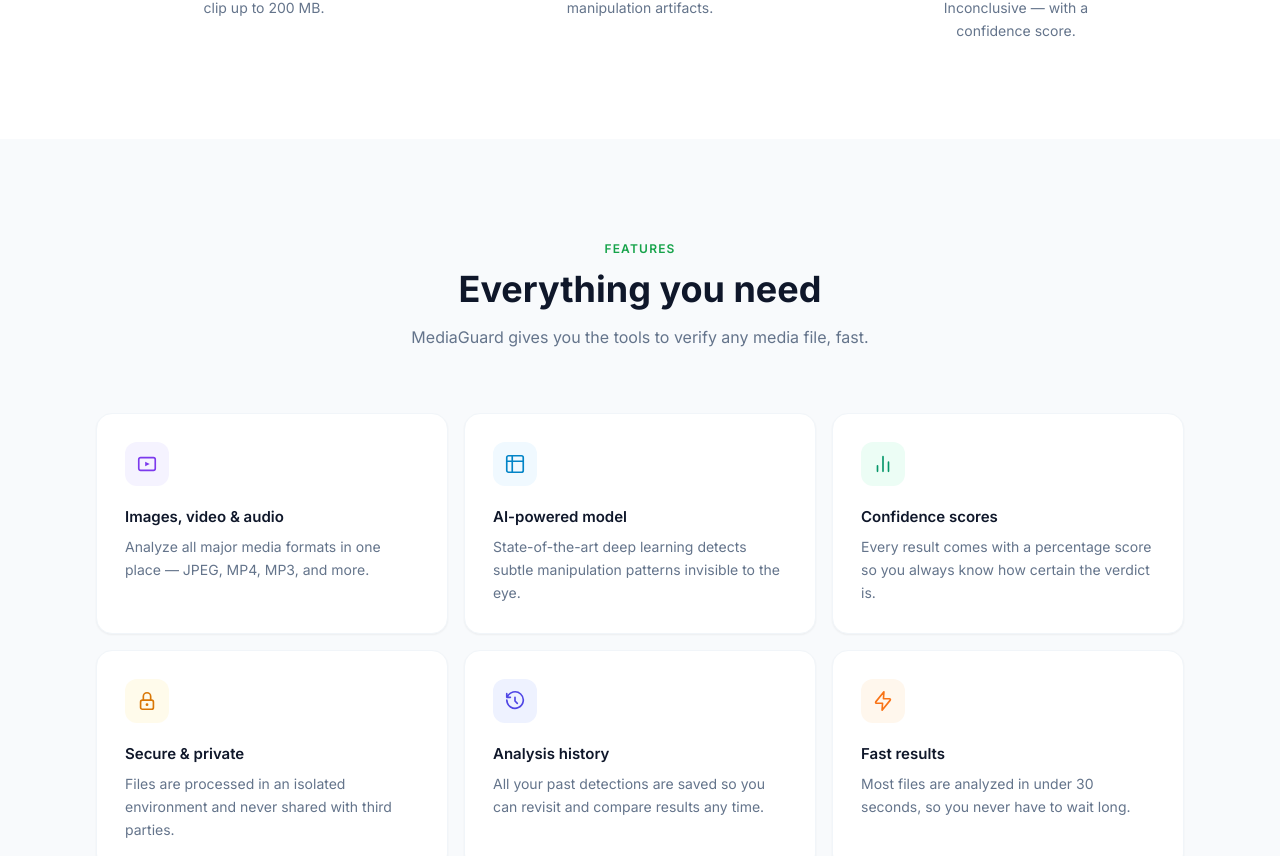
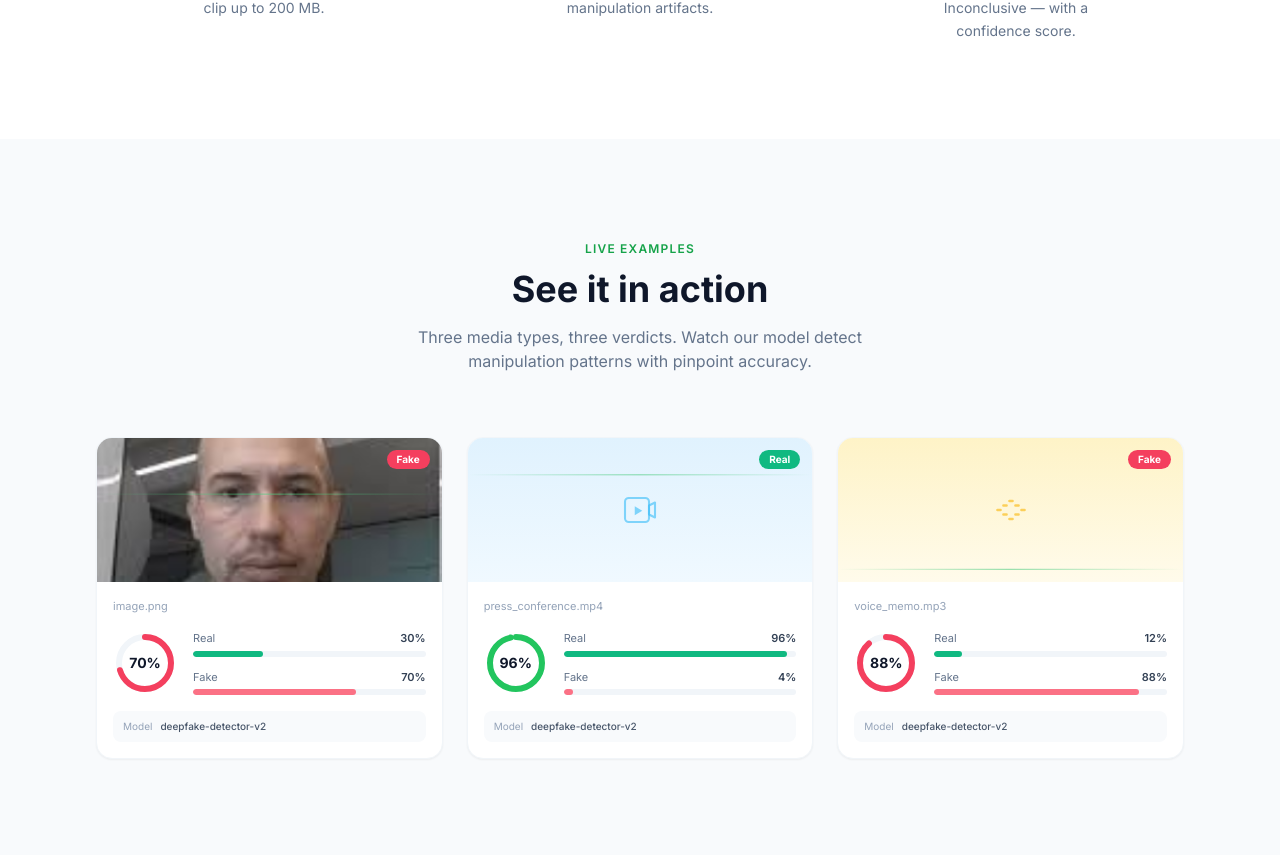
Before and after one commit to Tikava/mediaguard-webapp, a React (Vite) app: page / in a window 1280 px wide. Shown: the part 1254-2110 px from the top of the page. Built offline with nearby package versions, Linux system fonts and the light colour scheme; no server answers.

Commit message:
feat: add example media preview cards and corresponding icons to the landing page

```diff
--- a/src/locales/en.json
+++ b/src/locales/en.json
@@ -194,6 +194,11 @@
       "uc3b2": "Model and task ID logging",
       "uc3b3": "Private, no third-party sharing"
     },
+    "examples": {
+      "label": "Live examples",
+      "title": "See it in action",
+      "subtitle": "Three media types, three verdicts. Watch our model detect manipulation patterns with pinpoint accuracy."
+    },
     "cta": {
       "title": "Start protecting yourself from deepfakes.",
       "subtitle": "Join MediaGuard today — it's free to get started.",
--- a/src/locales/kk.json
+++ b/src/locales/kk.json
@@ -194,6 +194,11 @@
       "uc3b2": "Модель және тапсырма ID журналы",
       "uc3b3": "Деректер үшінші тараптармен бөлісілмейді"
     },
+    "examples": {
+      "label": "Жұмыс мысалдары",
+      "title": "Өзіңіз көріңіз",
+      "subtitle": "Үш медиа түрі, үш үкім. Модель өзгертулерді жоғары дәлдікпен анықтайды."
+    },
     "cta": {
       "title": "Дипфейктерден қазір қорғана бастаңыз.",
       "subtitle": "MediaGuard-қа қосылыңыз — тегін бастауға болады.",
--- a/src/locales/ru.json
+++ b/src/locales/ru.json
@@ -194,6 +194,11 @@
       "uc3b2": "Логирование модели и ID задачи",
       "uc3b3": "Приватность — данные не передаются третьим лицам"
     },
+    "examples": {
+      "label": "Примеры работ",
+      "title": "Смотрите сами",
+      "subtitle": "Три типа медиа, три вердикта. Модель обнаруживает следы манипуляций с точностью до сотых процента."
+    },
     "cta": {
       "title": "Начните защищаться от дипфейков уже сейчас.",
       "subtitle": "Присоединяйтесь к MediaGuard — начать можно бесплатно.",
--- a/src/pages/Landing.tsx
+++ b/src/pages/Landing.tsx
@@ -72,6 +72,29 @@
 const CheckIcon = () => (
   <svg width="13" height="13" viewBox="0 0 24 24" fill="none" aria-hidden="true">
     <path d="M5 13l4 4L19 7" stroke="currentColor" strokeWidth="2.5" strokeLinecap="round" strokeLinejoin="round" />
+  </svg>
+)
+
+const ImagePreviewIcon = () => (
+  <svg width="36" height="36" viewBox="0 0 24 24" fill="none" aria-hidden="true">
+    <rect x="3" y="3" width="18" height="18" rx="3" stroke="currentColor" strokeWidth="1.4" strokeOpacity="0.6" />
+    <circle cx="8.5" cy="8.5" r="1.5" fill="currentColor" fillOpacity="0.5" />
+    <path d="M3 16l5-5 4 4 3-3 6 6" stroke="currentColor" strokeWidth="1.4" strokeLinejoin="round" strokeOpacity="0.7" />
+  </svg>
+)
+
+const VideoPreviewIcon = () => (
+  <svg width="36" height="36" viewBox="0 0 24 24" fill="none" aria-hidden="true">
+    <rect x="2" y="4" width="16" height="16" rx="2.5" stroke="currentColor" strokeWidth="1.4" strokeOpacity="0.6" />
+    <path d="M18 9l4-2v10l-4-2V9Z" stroke="currentColor" strokeWidth="1.4" strokeLinejoin="round" strokeOpacity="0.6" />
+    <path d="M8.5 9.5l5 3-5 3V9.5Z" fill="currentColor" fillOpacity="0.6" />
+  </svg>
+)
+
+const AudioPreviewIcon = () => (
+  <svg width="36" height="36" viewBox="0 0 24 24" fill="none" aria-hidden="true">
+    <path d="M3 12h2M7 9h2M11 6h2M15 9h2M19 12h2M7 15h2M11 18h2M15 15h2"
+      stroke="currentColor" strokeWidth="1.8" strokeLinecap="round" strokeOpacity="0.7" />
   </svg>
 )
 
@@ -198,6 +221,119 @@
     </ul>
   </motion.div>
 )
+
+// ─── Example result card ──────────────────────────────────────────────────────
+
+const PREVIEW_CFG = {
+  image: { bg: 'from-violet-100 to-violet-50', iconColor: 'text-violet-400', Icon: ImagePreviewIcon },
+  video: { bg: 'from-sky-100 to-sky-50',       iconColor: 'text-sky-400',    Icon: VideoPreviewIcon },
+  audio: { bg: 'from-amber-100 to-amber-50',   iconColor: 'text-amber-400',  Icon: AudioPreviewIcon },
+} as const
+
+const VERDICT_RING = { fake: '#f43f5e', authentic: '#22c55e' } as const
+
+interface ExampleCardProps {
+  mediaType: keyof typeof PREVIEW_CFG
+  filename: string
+  verdict: 'fake' | 'authentic'
+  confidence: number
+  realPct: number
+  fakePct: number
+  realBarClass: string
+  fakeBarClass: string
+  verdictLabel: string
+  realLabel: string
+  fakeLabel: string
+  confidenceLabel: string
+  imageUrl?: string
+  delay?: number
+  scanDelay?: number
+}
+
+const ExampleCard: React.FC<ExampleCardProps> = ({
+  mediaType, filename, verdict, confidence, realPct, fakePct,
+  realBarClass, fakeBarClass,
+  verdictLabel, realLabel, fakeLabel, confidenceLabel,
+  imageUrl, delay = 0, scanDelay = 0,
+}) => {
+  const { bg, iconColor, Icon } = PREVIEW_CFG[mediaType]
+  const ringColor = VERDICT_RING[verdict]
+  const isFake = verdict === 'fake'
+
+  return (
+    <motion.div
+      className="overflow-hidden rounded-2xl border border-slate-100 bg-white shadow-sm transition-shadow hover:shadow-md"
+      initial="hidden"
+      whileInView="visible"
+      viewport={{ once: true, margin: '-40px' }}
+      variants={fadeUp(delay)}
+    >
+      {/* preview strip */}
+      <div className={`relative flex h-36 items-center justify-center overflow-hidden ${imageUrl ? '' : `bg-gradient-to-b ${bg} ${iconColor}`}`}>
+        {imageUrl ? (
+          <img src={imageUrl} alt={filename} className="h-full w-full object-cover" />
+        ) : (
+          <Icon />
+        )}
+        <motion.div
+          className="pointer-events-none absolute inset-x-0 h-px bg-gradient-to-r from-transparent via-primary-400/70 to-transparent"
+          style={{ top: '15%' }}
+          animate={{ y: [0, 112, 0] }}
+          transition={{ repeat: Infinity, duration: 2.8, ease: 'easeInOut', delay: scanDelay }}
+        />
+        <span className={`absolute right-3 top-3 rounded-full px-2.5 py-0.5 text-[10px] font-bold text-white ${isFake ? 'bg-rose-500' : 'bg-emerald-500'}`}>
+          {verdictLabel}
+        </span>
+      </div>
+
+      {/* content */}
+      <div className="p-4">
+        <p className="mb-4 truncate text-[11px] text-slate-400">{filename}</p>
+
+        {/* ring (left) + bars (right) */}
+        <div className="flex items-center gap-4">
+          <div className="relative flex h-16 w-16 shrink-0 items-center justify-center">
+            <svg width="64" height="64" viewBox="0 0 64 64" className="-rotate-90" aria-hidden="true">
+              <circle cx="32" cy="32" r="26" fill="none" stroke="#f1f5f9" strokeWidth="6" />
+              <circle cx="32" cy="32" r="26" fill="none" stroke={ringColor} strokeWidth="6"
+                strokeLinecap="round"
+                strokeDasharray={2 * Math.PI * 26}
+                strokeDashoffset={2 * Math.PI * 26 * (1 - confidence / 100)}
+              />
+            </svg>
+            <span className="absolute text-sm font-bold text-slate-900">{confidence}%</span>
+          </div>
+
+          <div className="flex-1 space-y-3">
+            <div>
+              <div className="mb-1 flex justify-between text-[11px]">
+                <span className="text-slate-500">{realLabel}</span>
+                <span className="font-semibold text-slate-700">{realPct}%</span>
+              </div>
+              <div className="h-1.5 overflow-hidden rounded-full bg-slate-100">
+                <div className={`h-full rounded-full bg-emerald-500 ${realBarClass}`} />
+              </div>
+            </div>
+            <div>
+              <div className="mb-1 flex justify-between text-[11px]">
+                <span className="text-slate-500">{fakeLabel}</span>
+                <span className="font-semibold text-slate-700">{fakePct}%</span>
+              </div>
+              <div className="h-1.5 overflow-hidden rounded-full bg-slate-100">
+                <div className={`h-full rounded-full bg-rose-400 ${fakeBarClass}`} />
+              </div>
+            </div>
+          </div>
+        </div>
+
+        <div className="mt-4 flex items-center gap-1.5 rounded-lg bg-slate-50 px-2.5 py-2">
+          <span className="text-[10px] text-slate-400">Model</span>
+          <span className="ml-0.5 text-[10px] font-medium text-slate-600">deepfake-detector-v2</span>
+        </div>
+      </div>
+    </motion.div>
+  )
+}
 
 // ─── Browser mockup ────────────────────────────────────────────────────────────
 
@@ -474,8 +610,79 @@
         </Container>
       </section>
 
+      {/* ── Examples ─────────────────────────────────────────────────────────── */}
+      <section className="bg-slate-50 py-24">
+        <Container>
+          <motion.div
+            className="mb-16 text-center"
+            initial="hidden" whileInView="visible" viewport={{ once: true, margin: '-60px' }}
+            variants={fadeUp()}
+          >
+            <span className="mb-3 inline-block text-xs font-semibold uppercase tracking-widest text-primary-600">
+              {t('landing.examples.label')}
+            </span>
+            <h2 className="text-3xl font-bold text-slate-900 md:text-4xl">
+              {t('landing.examples.title')}
+            </h2>
+            <p className="mx-auto mt-4 max-w-lg text-slate-500">{t('landing.examples.subtitle')}</p>
+          </motion.div>
+
+          <div className="grid gap-6 sm:grid-cols-2 lg:grid-cols-3">
+            <ExampleCard
+              mediaType="image"
+              filename="image.png"
+              verdict="fake"
+              confidence={70}
+              realPct={30}
+              fakePct={70}
+              realBarClass="w-[30%]"
+              fakeBarClass="w-[70%]"
+              verdictLabel={t('result.fake')}
+              realLabel={t('result.real')}
+              fakeLabel={t('result.fake')}
+              confidenceLabel={t('result.confidence')}
+              imageUrl="/image.png"
+              delay={0}
+              scanDelay={0}
+            />
+            <ExampleCard
+              mediaType="video"
+              filename="press_conference.mp4"
+              verdict="authentic"
+              confidence={96}
+              realPct={96}
+              fakePct={4}
+              realBarClass="w-[96%]"
+              fakeBarClass="w-[4%]"
+              verdictLabel={t('result.real')}
+              realLabel={t('result.real')}
+              fakeLabel={t('result.fake')}
+              confidenceLabel={t('result.confidence')}
+              delay={0.06}
+              scanDelay={0.9}
+            />
+            <ExampleCard
+              mediaType="audio"
+              filename="voice_memo.mp3"
+              verdict="fake"
+              confidence={88}
+              realPct={12}
+              fakePct={88}
+              realBarClass="w-[12%]"
+              fakeBarClass="w-[88%]"
+              verdictLabel={t('result.fake')}
+              realLabel={t('result.real')}
+              fakeLabel={t('result.fake')}
+              confidenceLabel={t('result.confidence')}
+              delay={0.12}
+              scanDelay={1.8}
+            />
+          </div>
+        </Container>
+      </section>
+
       {/* ── Features ─────────────────────────────────────────────────────────── */}
-      <section className="bg-slate-50 py-24">
+      <section className="bg-white py-24">
         <Container>
           <motion.div
             className="mb-16 text-center"
@@ -508,7 +715,7 @@
       </section>
 
       {/* ── Who it's for ─────────────────────────────────────────────────────── */}
-      <section className="bg-white py-24">
+      <section className="bg-slate-50 py-24">
         <Container>
           <motion.div
             className="mb-16 text-center"
```
Also changed, not shown: public/image.png (added).
